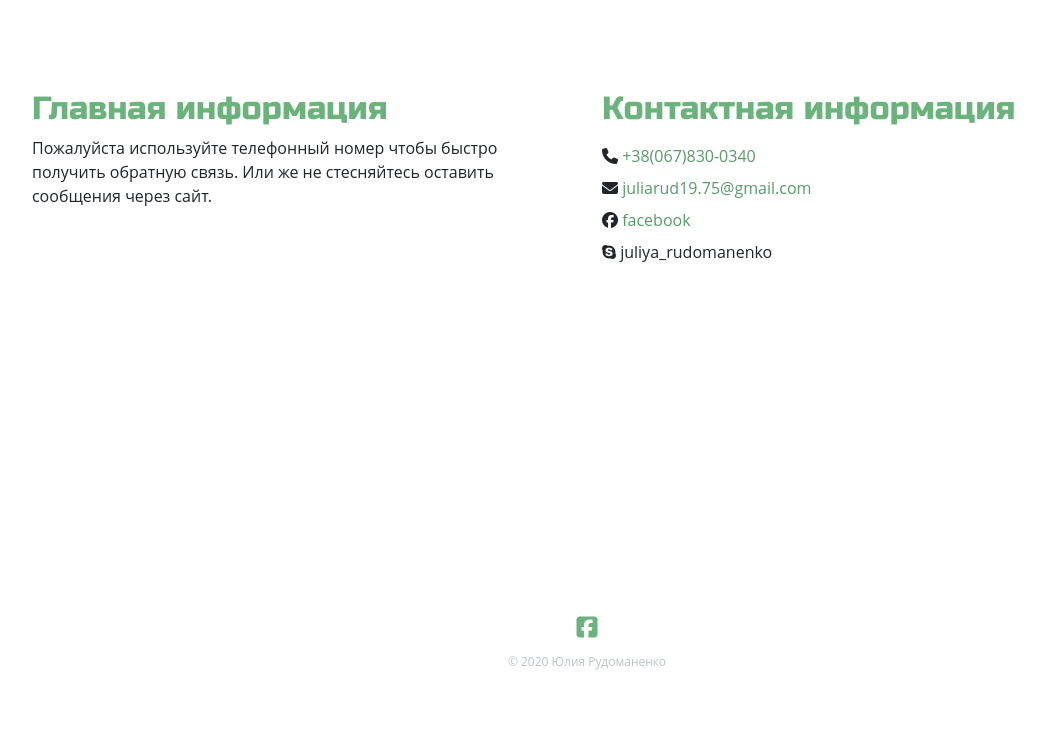
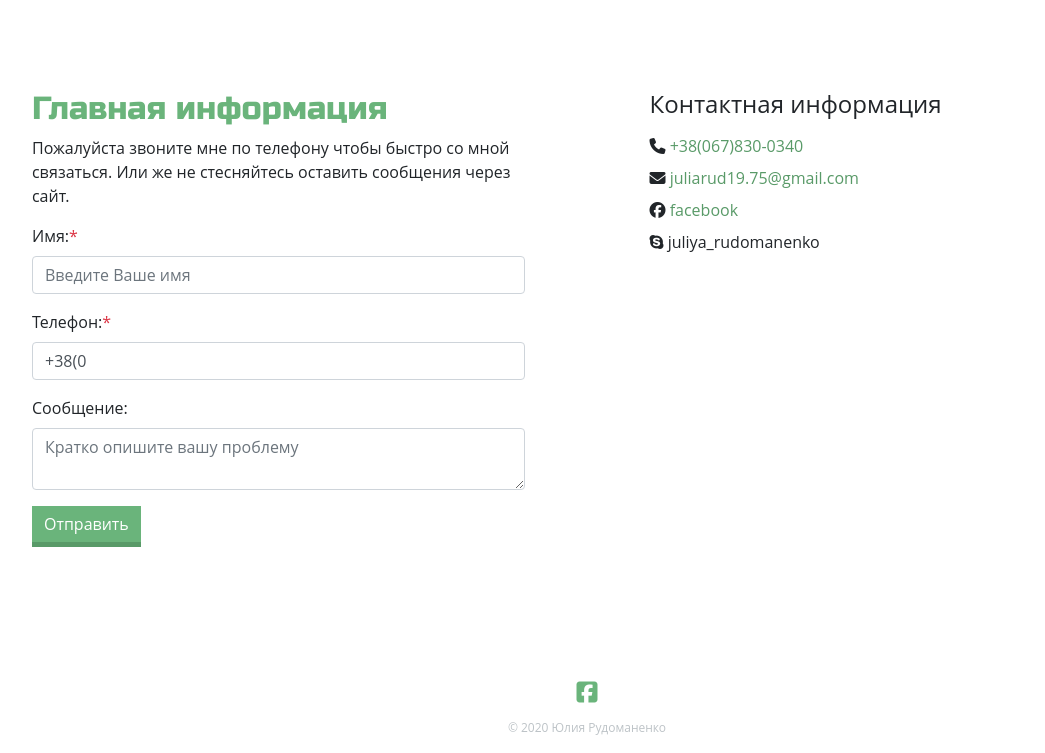
Before and after one commit to layerok/juliyarudomanenko, a PHP site: page /posts/About/contact in a window 1280 px wide. Shown: the part 147-900 px from the top of the page, without its empty margins (53-1098 px from the left). Before the commit the page ends 816 px from the top, so only its background shows below. Run offline with PHP 8.4, Linux system fonts and the light colour scheme; some libraries are stand-ins or nearby versions.

Commit message:
Add 'send message' form on contact page;

```diff
--- a/App/Controllers/About.php
+++ b/App/Controllers/About.php
@@ -3,6 +3,8 @@
 namespace App\Controllers;
 
 use \Core\View;
+use \App\Request;
+use \App\Models\Message;
 
 /**
  * About controller
@@ -27,4 +29,33 @@ class About extends \Core\Controller
     {
         View::renderTemplate('About/contact.html');
     }
+
+    /**
+     * Send message
+     *
+     * @return void
+     */
+    public function sendAction()
+    {
+        if(Request::isPost()){
+            $message = new Message($_POST);
+            $message->save();
+            if(Request::isAjax()){
+                $response = [
+                    "errors" => $message->errors
+                ];
+                echo json_encode($response);
+
+            }else{
+                View::renderTemplate('About/contact.html',[
+                    "errors" => $message->errors,
+                    "post_data" => $_POST
+                ]);
+
+            }
+
+        }
+
+
+    }
 }
--- a/App/Views/About/contact.html
+++ b/App/Views/About/contact.html
@@ -7,6 +7,9 @@
 {% endblock %}
 
 {% block footer%}
+<script src="https://cdnjs.cloudflare.com/ajax/libs/jquery.mask/1.14.16/jquery.mask.js" integrity="sha256-yE5LLp5HSQ/z+hJeCqkz9hdjNkk1jaiGG0tDCraumnA=" crossorigin="anonymous"></script>
+<script src='https://www.google.com/recaptcha/api.js'></script>
+<script src="/js/homeFormValidation.js"></script>
 
 
 {% endblock %}
@@ -16,12 +19,53 @@
 {% block body %}
 <section class="section container">
     <div class="row">
-        <div class="col">
+        <div class="col mb-3">
             <h1 class="h1">Главная информация</h1>
-            <p>Пожалуйста используйте телефонный номер чтобы быстро получить обратную связь. Или же не стесняйтесь оставить сообщения через сайт. </p>
+            <p>Пожалуйста звоните мне по телефону чтобы быстро со мной связаться. Или же не стесняйтесь оставить сообщения через сайт. </p>
+            {% if errors %}
+                <div class="p-2 border my-4">
+
+                    {% for error in errors %}
+                        <div class="text-danger">{{ error }}</div>
+                    {% endfor %}
+                </div>
+
+            {% endif %}
+
+            <form name="messageForm" id="message-form" action="/about/send" method="post" >
+                <div class="form-group">
+                  <label for="name">Имя:<abbr class="text-danger">*</abbr></label>
+                  <input type="text" name="name" class="form-control" id="name" placeholder="Введите Ваше имя"
+                  value="{% if post_data.name %}{{ post_data.name }}{% endif %}">
+                  <div class="invalid-feedback">Введите имя</div>
+                  <div class="valid-feedback">Выглядит хорошо</div>
+                </div>
+                <div class="form-group">
+                    <label for="phone">Телефон:<abbr class="text-danger">*</abbr></label>
+                    <input type="text" name="phone" class="phone-mask form-control" id="phone" placeholder="Телефон"
+                    value="{% if post_data.phone %}{{ post_data.phone }}{% endif %}">
+                    <div class="invalid-feedback">Укажите верный телефон</div>
+                    <div class="valid-feedback">Выглядит хорошо</div>
+                  </div>
+                  <div class="form-group">
+                    <label for="message">Сообщение:</label>
+                    <textarea class="form-control " name="message" id="message" placeholder="Кратко опишите вашу проблему" >{% if post_data.message %}{{ post_data.message }}{% endif%}</textarea>
+                  </div>
+                  <div class="form-group">
+                    <div class="form__recaptcha">
+                        <div class="g-recaptcha" data-sitekey="6Lcgh_oUAAAAAIPl1cgjobXZD1FJwjzY2ag_AIKk"></div>
+                        <div class="text-danger" id="recaptchaError" style="display:none">Подтвердите, что вы не робот!</div>
+                    </div>
+                </div>
+                <input id="close-the-deal-btn" type="submit" name="submit" class="btn btn-light" value="Отправить">
+                <div class="form-group my-3">
+                    <p class="confirmation text-success text-center" style="display:none">Спасибо! Ваше сообщение отправлено!</p>
+                </div>
+              </form>
+
         </div>
-        <div class="col">
-            <h1 class="h1">Контактная информация</h1>
+        <div class=" offset-md-1 col">
+            <h1 class="h3">Контактная информация</h1>
             <ul class="mt-3 list-unstyled ">
                 <li class="mt-2" ><i class="fas fa-phone"></i><a href="tel:0678300340"> +38(067)830-0340</a></li>
                 <li class="mt-2" ><i class="fas fa-envelope"></i><a href="mailto:juliarud19.75@gmail.com"> juliarud19.75@gmail.com</a> </li>
@@ -36,4 +80,5 @@
 </section>
 
 
+
 {% endblock %}
--- a/App/Views/templates/service.html
+++ b/App/Views/templates/service.html
@@ -7,7 +7,7 @@
         </div>
         <div class="loadMore">
         {% for service in services %}
-            <div class="row mt-4 ">
+            <div   class="row mt-4  pb-4 border-light-bottom ">
                 <div class="col-md-3 mb-2">
                     <img src="{{ service.path ~ service.image}}" alt="" class="d-none d-md-flex img-fluid">
                 </div>
--- a/public/css/styles.css
+++ b/public/css/styles.css
@@ -73,8 +73,10 @@ a:hover{
 .border-primary{
     border-color: var(--primary)!important;
 }
-.border-light{
-    border-color: var(--light)!important;
+.border-light-bottom{
+    border-bottom-style: solid;
+    border-bottom-width: 1px;
+    border-bottom-color: var(--light)!important;
 }
 .border-lighter{
     border-color: var(--lighter)!important;
```
